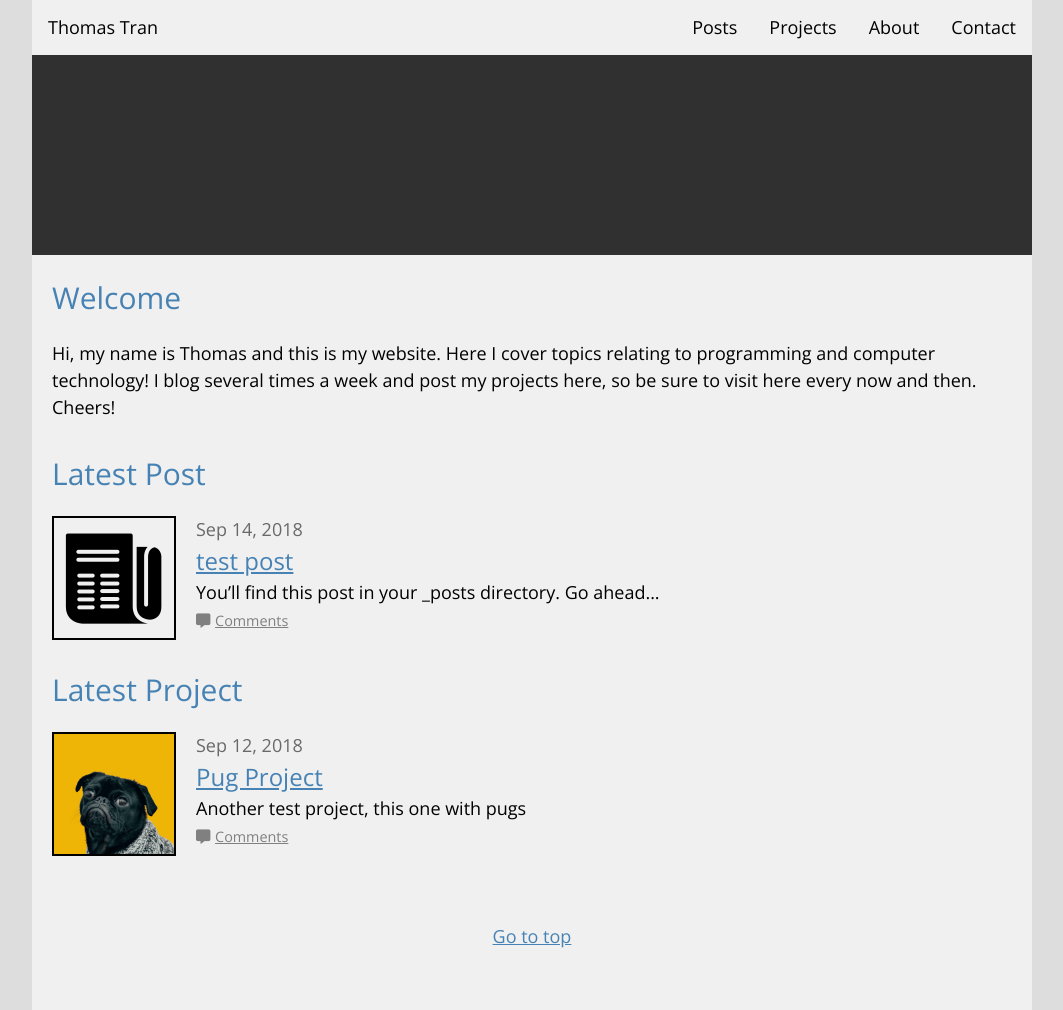
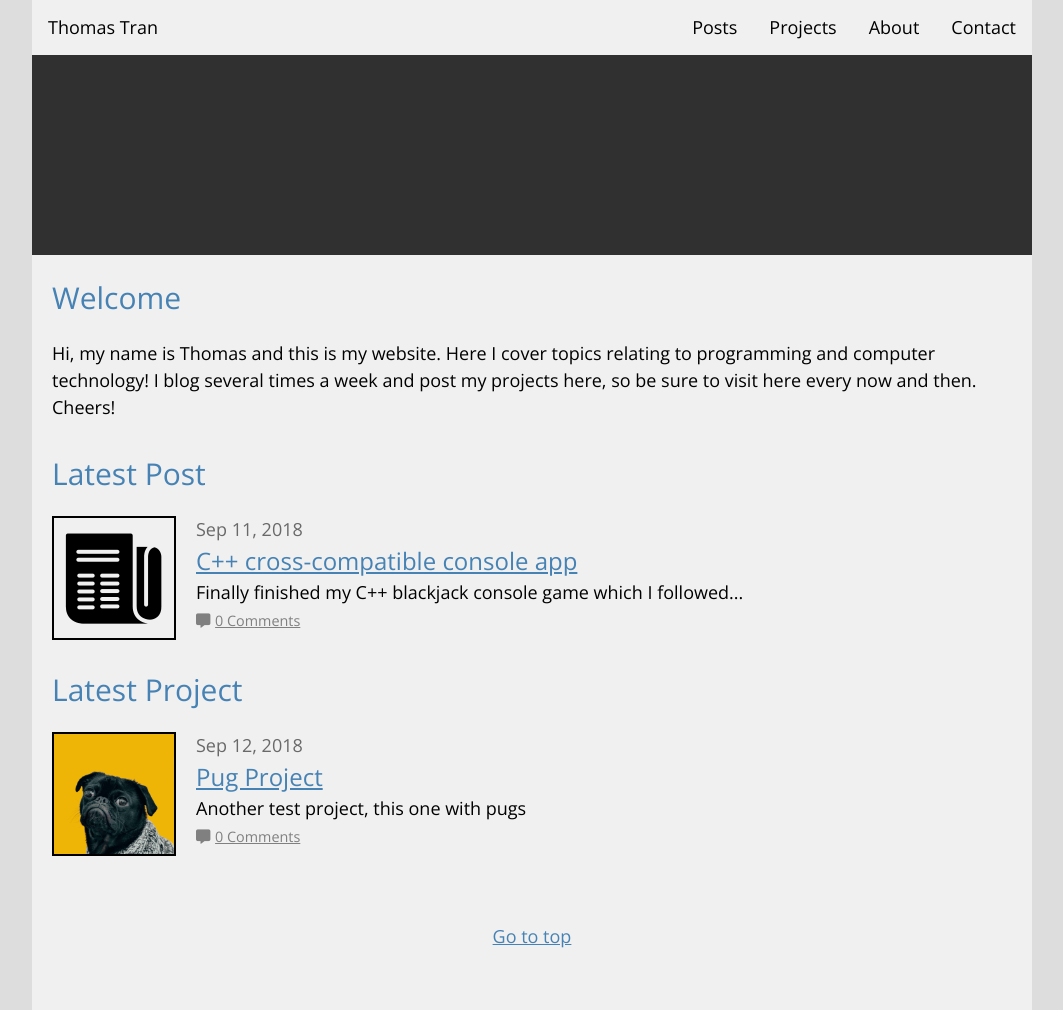
Before and after one commit to thomastran8/thomas-blog, a Jekyll site: the page built from index.md, in a window 1280 px wide. Shown: the whole page, without its empty margins (108-1171 px from the left). Built offline with Jekyll 4.4.1, drawn with Linux system fonts in a browser that asks for light colours; nearby versions of some CDN libraries; comment, search, counter and statistics services are not loaded; some of the changed lines change nothing that is shown.

Commit message:
Fixed canonical url, set default number for comments

```diff
--- a/_includes/disqus.html
+++ b/_includes/disqus.html
@@ -7,7 +7,7 @@
 *  LEARN WHY DEFINING THESE VARIABLES IS IMPORTANT: https://disqus.com/admin/universalcode/#configuration-variables*/
 
 var disqus_config = function () {
-this.page.url = "{{ page.url | replace:'index.html','' | prepend: site.baseurl | prepend: site.url }}";  // Replace PAGE_URL with your page's canonical URL variable
+this.page.url = "{{ site.url | append: base.url }}";  // Replace PAGE_URL with your page's canonical URL variable
 this.page.identifier = "{{ page.id }}"; // Replace PAGE_IDENTIFIER with your page's unique identifier variable
 };
 
--- a/_includes/head.html
+++ b/_includes/head.html
@@ -16,7 +16,7 @@
 	<title>{% if page.title %}{{ page.title }}{% else %}{{ site.title }}{% endif %}</title>
 
 	<link rel="stylesheet" href="{{ "/css/main.css" | prepend: site.baseurl }}">
-	<link rel="canonical" href="{{ page.url | replace:'index.html','' | prepend: site.baseurl | prepend: site.url }}">
+	<link rel="canonical" href="{{ site.url | append: base.url }}">
 	<link href="https://fonts.googleapis.com/css?family=Open+Sans:400,700" rel="stylesheet">
 	<link rel="stylesheet" href="https://use.fontawesome.com/releases/v5.3.1/css/all.css" integrity="sha384-mzrmE5qonljUremFsqc01SB46JvROS7bZs3IO2EmfFsd15uHvIt+Y8vEf7N7fWAU" crossorigin="anonymous">
 	{% if page.has_gallery %}{% include lightgallery-head.html %}{% endif %}
--- a/_includes/post-list.html
+++ b/_includes/post-list.html
@@ -11,6 +11,6 @@
         <h3><a href="{{ post.url | prepend: site.baseurl }}">{{ post.title }}</a></h3>
         <p>{{ post.excerpt | strip_html | truncatewords:10 }}</p>
         <i class="fas fa-comment-alt comment-count"></i>
-        <a href="{{ post.url | prepend: site.baseurl }}#disqus_thread" data-disqus-identifier="{{ page.id }}" class="comment-count">Comments</a>
+        <a href="{{ post.url | prepend: site.baseurl }}#disqus_thread" data-disqus-identifier="{{ page.id }}" class="comment-count">0 Comments</a>
     </ul>
 </div>
--- a/_includes/project-list.html
+++ b/_includes/project-list.html
@@ -11,6 +11,6 @@
         <h3><a href="{{ project.url | prepend: site.baseurl }}">{{ project.title }}</a></h3>
         <p>{{ project.excerpt | strip_html | truncatewords:10 }}</p>
         <i class="fas fa-comment-alt comment-count"></i>
-        <a href="{{ project.url | prepend: site.baseurl }}#disqus_thread" data-disqus-identifier="{{ page.id }}" class="comment-count">Comments</a>
+        <a href="{{ project.url | prepend: site.baseurl }}#disqus_thread" data-disqus-identifier="{{ page.id }}" class="comment-count">0 Comments</a>
     </ul>
 </div>
--- a/_posts/posts/2018-09-14-test-post.md
+++ /dev/null
@@ -1,24 +0,0 @@
----
-title:  "test post"
-date:   2018-09-14 00:00:00 '-0700'
-categories: draft
----
-You’ll find this post in your `_posts` directory. Go ahead and edit it and re-build the site to see your changes. You can rebuild the site in many different ways, but the most common way is to run `jekyll serve`, which launches a web server and auto-regenerates your site when a file is updated.
-
-To add new posts, simply add a file in the `_posts` directory that follows the convention `YYYY-MM-DD-name-of-post.ext` and includes the necessary front matter. Take a look at the source for this post to get an idea about how it works.
-
-Jekyll also offers powerful support for code snippets:
-
-{% highlight ruby %}
-def print_hi(name)
-  puts "Hi, #{name}"
-end
-print_hi('Tom')
-#=> prints 'Hi, Tom' to STDOUT.
-{% endhighlight %}
-
-Check out the [Jekyll docs][jekyll-docs] for more info on how to get the most out of Jekyll. File all bugs/feature requests at [Jekyll’s GitHub repo][jekyll-gh]. If you have questions, you can ask them on [Jekyll Talk][jekyll-talk].
-
-[jekyll-docs]: https://jekyllrb.com/docs/home
-[jekyll-gh]:   https://github.com/jekyll/jekyll
-[jekyll-talk]: https://talk.jekyllrb.com/
```
